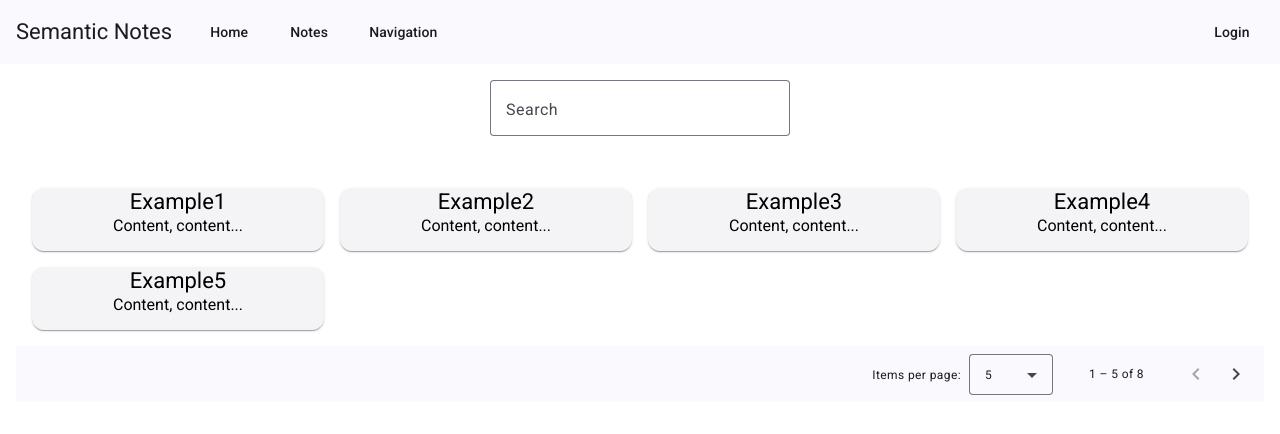
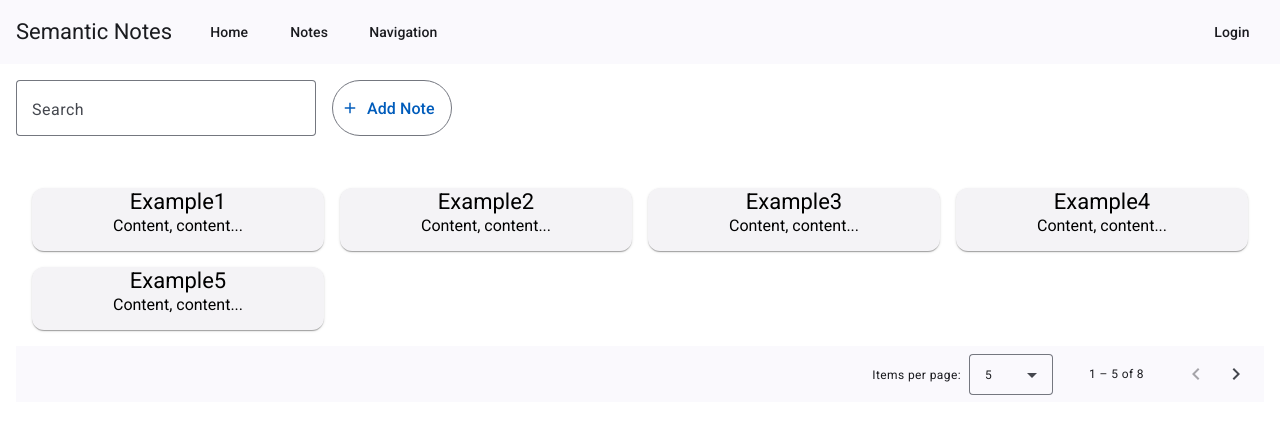
Before and after one commit to gvasko/SemanticNotes, an Angular app in the folder vectornotes.client/: page /notes in a window 1280 px wide. Shown: the top 434 px of the page. Built offline with nearby package versions, Linux system fonts and the light colour scheme.

Commit message:
Add note button, add some semantic elements

```diff
--- a/vectornotes.client/src/app/all-notes-view/components/card-list/card-list.component.html
+++ b/vectornotes.client/src/app/all-notes-view/components/card-list/card-list.component.html
@@ -3,6 +3,10 @@
     <mat-label>Search</mat-label>
     <input matInput (keyup)="applyFilter($event)" placeholder="Filter by title or content" />
   </mat-form-field>
+  <button mat-stroked-button class="control-button mdc-text-field--outlined">
+    <span>Add Note</span>
+    <mat-icon aria-hidden="false" aria-label="Add new note" fontIcon="add"></mat-icon>
+  </button>
 </div>
 
 <div class="card-container">
--- a/vectornotes.client/src/app/all-notes-view/components/card-list/card-list.component.scss
+++ b/vectornotes.client/src/app/all-notes-view/components/card-list/card-list.component.scss
@@ -1,6 +1,3 @@
-.mat-tooltip {
-  display: none;
-}
 
 .card-container {
   display: grid;
@@ -17,8 +14,13 @@
 
 .controls {
   display: flex;
-  justify-content: center;
+  justify-content: left;
   margin-bottom: 16px;
+}
+
+.control-button {
+  font-size: var(--mat-sys-body-large-size);
+  margin-left: 16px;
 }
 
 mat-form-field {
--- a/vectornotes.client/src/app/app.component.html
+++ b/vectornotes.client/src/app/app.component.html
@@ -1,5 +1,8 @@
 <lantor-spinner></lantor-spinner>
+<header>
+  <lantor-navbar></lantor-navbar>
+</header>
 
-<lantor-navbar></lantor-navbar>
-
-<router-outlet></router-outlet>
+<main>
+  <router-outlet></router-outlet>
+</main>
--- a/vectornotes.client/src/app/navbar/navbar.component.html
+++ b/vectornotes.client/src/app/navbar/navbar.component.html
@@ -1,5 +1,5 @@
 <mat-toolbar color="primary">
-  <span class="logo">Semantic Notes</span>
+  <h1 class="logo">Semantic Notes</h1>
   <nav class="nav-links">
     <a mat-button routerLink="/home">Home</a>
     <a mat-button routerLink="/notes">Notes</a>
```
